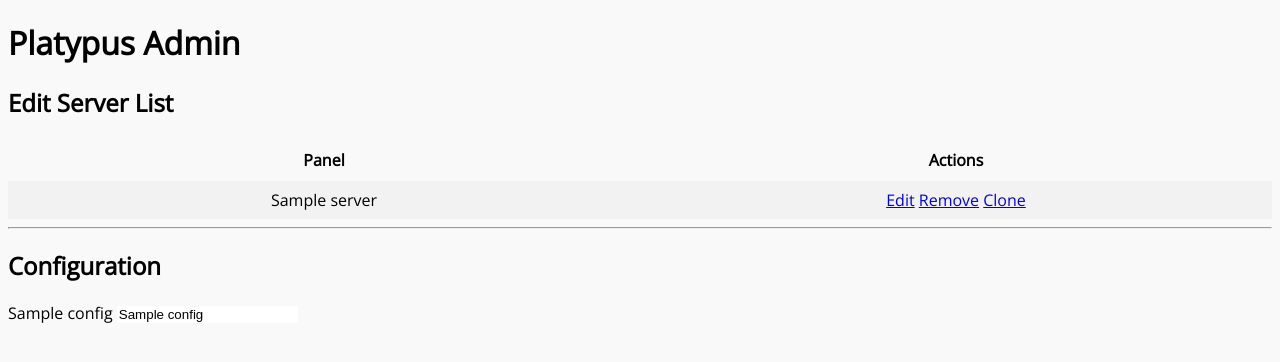
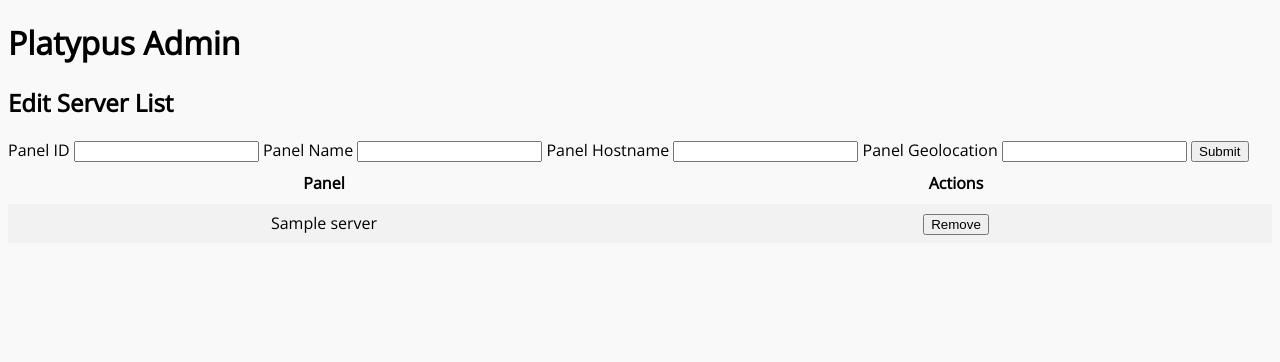
Before and after one commit to gmemstr/Platypus, a Flask app: template src/templates/admin.html in a window 1280 px wide. Shown: the top 362 px of the page. Run offline with Flask 2, Linux system fonts and the light colour scheme; the template is opened without the code that fills it: most values are stand-ins (such as "Sample title", 1, 10 or a date in 2020).

Commit message:
Added proper methods for removing and creating servers
Some slight tweaks the the SQL statements were required. Remove button does
not work for some reason, investigating that. Also fixed bug that allowed
UID value to be set through /ac/ routes. Server creation form added, and
config form removed.

```diff
--- a/src/Cache.py
+++ b/src/Cache.py
@@ -59,8 +59,8 @@ class Handler:
         return True
     def CreateServer(self, panel, form):
         # Insert new server into database
-        self.c.execute("INSERT INTO server (id,name,hostname,location) VALUES %s,%s,%s,%s",
-            (form['id'],form['name'],form['hostname'],form['location']))
+        self.c.execute("INSERT INTO server (id,name,hostname,location) VALUES (%s,%s,%s,%s)",
+            (int(form['id']),form['name'],form['hostname'],form['location']))
         self.db.commit()
         return True
     def ModServer(self, panel, form):
--- a/src/Login.py
+++ b/src/Login.py
@@ -23,7 +23,7 @@ class User:
         self.id = ""
 
     def UserID(self, uid, set=False):
-        if self.id == "" and uid != None or set == True:
+        if  set == True:
             print("set uid")
             self.id = uid
         elif self.id == uid:
--- a/src/Webserver.py
+++ b/src/Webserver.py
@@ -52,28 +52,27 @@ def AdminInterface():
     cuid = request.cookies.get('uid')
     if user.UserID(cuid):
         return render_template("admin.html",
-                                servers=handler.Get(),
-                                configs=config.Get("*"))
+                                servers=handler.Get())
     else:
         return redirect(url_for('LoginRoute', next=url_for("AdminInterface")))
 
-@app.route("/ac/<panelid>", methods=["DELETE", "POST", "PUT", "GET"])
-def AdminControl(panelid):
+@app.route("/ac/remove/<panelid>", methods=["DELETE"])
+def DelPanel(panelid):
     if panelid is None:
         abort(404)
     cuid = request.cookies.get('uid')
-    if user.UserID(cuid):
-        if request.method == "DELETE":
-            handler.RemoveServer(panelid)
-            return "Panel " + str(panelid) + " deleted"
-        if request.method == "POST":
-            handler.CreateServer(panelid, request.form)
-            return "Panel " + str(panelid) + " created"
-        if request.method == "PUT":
-            handler.ModServer(panelid, request.form)
-            return "Panel " + str(panelid) + " edited"
-        if request.method == "GET":
-            return jsonify(handler.GetAsJson(panelid))
+    if user.UserID(cuid,set=False):
+        handler.RemoveServer(panelid)
+        return "Panel " + str(panelid) + " deleted"
+    else:
+        abort(403)
+
+@app.route("/ac/new", methods=["POST"])
+def NewPanel():
+    cuid = request.cookies.get('uid')
+    if user.UserID(cuid,set=False):
+        handler.CreateServer(request.form["id"],request.form)
+        return "Panel created"
     else:
         abort(403)
 
--- a/src/templates/admin.html
+++ b/src/templates/admin.html
@@ -10,49 +10,45 @@
     <h1>Platypus Admin</h1>
 
     <h2>Edit Server List</h2>
+    <form action="/ac/new" method="post">
+        <label for="id">Panel ID</label>
+        <input type="id" name="id" id="id">
+        <label for="name">Panel Name</label>
+        <input type="name" name="name" id="name">
+        <label for="hostname">Panel Hostname</label>
+        <input type="hostname" name="hostname" id="hostname">
+        <label for="location">Panel Geolocation</label>
+        <input type="location" name="location" id="location">
+        <input type="submit" value="Submit">
+    </form>
     <table id="table">
     <th>Panel</th>
     <th>Actions</th>
     {% for s in servers %}
     <tr id="{{ s[0] }}">
-        <td>{{ s['name'] }}</td>
-        <td><a href="#" onlick="edit({{ s[0] }})">Edit</a>
-        <a href="#" onlick="remove({{ s[0] }})">Remove</a>
-        <a href="#" onlick="clone({{ s[0] }})">Clone</a></td>
+        <td>{{ s[1] }}</td>
+        <td><button onlick="Remove({{ s[0] }});">Remove</button></td>
     </tr>
     {% endfor %}
 </table>
-    <hr />
-
-    <h2>Configuration</h2>
-    {% for c in configs %}
-        {% if c != "comments" %}
-            <label for="{{ c }}">{{ c }}</label>
-            <input type="text" id="{{ c }}" value="{{ configs[c] }}"><br />
-        {% endif %}
-    {% endfor %}
-<script type="text/javascript">
+<script>
+console.log("Test");
     function Request(url, callback, method = "GET") {
         var request = new XMLHttpRequest();
         request.open(method, url);
         request.send();
 
         request.onreadystatechange = function () {
-            if (request.readyState == 4 && xmlHttp.status == 200)
+            if (request.readyState == 4 && request.status == 200)
                 callback(request.responseText);
         }
     }
     function RefreshPage() {
         window.location.reload();
     }
-    function edit(panel){
-        // @TODO: Add modal/dropdown for panel
-    }
-    function remove(panel){
-        Request("/ac/"+panel,RefreshPage(),"DELETE");
-    }
-    function new(panel){
-        // @TODO: New panel modal
+    function Remove(panel){
+        console.log("Removing panel " +panel)
+        Request("/ac/remove/"+panel,RefreshPage(),"DELETE");
     }
 </script>
 </body>
```
